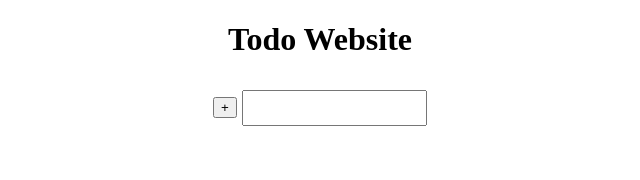
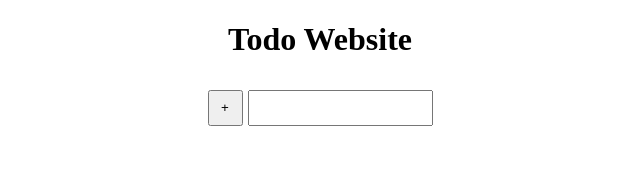
Before and after one commit to JanPoonthong/todo_website, a React (Vite) app: page / in a window 1280 px wide. Shown: the top 180 px of the page, without its empty margins (320-960 px from the left). Built offline with nearby package versions, Linux system fonts and the light colour scheme.

Commit message:
fix: button height to be same as input field

```diff
--- a/package.json
+++ b/package.json
@@ -8,7 +8,7 @@
     "build": "vite build",
     "lint": "eslint src --ext js,jsx --report-unused-disable-directives --max-warnings 0",
     "preview": "vite preview",
-    "deploy": "git subtree push --prefix dist origin gh-pages"
+    "deploy": "yarn run build && git add dist -f && git commit -m 'build: production' && git subtree push --prefix dist origin gh-pages"
   },
   "dependencies": {
     "react": "^18.2.0",
--- a/src/App.css
+++ b/src/App.css
@@ -1,5 +1,5 @@
 h1 {
-    text-align: center;
+  text-align: center;
 }
 .input-field {
   height: 30px;
@@ -12,6 +12,7 @@ h1 {
 .add-button {
   margin-right: 5px;
   height: 100%;
+  width: 35px;
 }
 
 .container {
@@ -23,7 +24,8 @@ h1 {
 }
 
 .user-input {
-  text-align: center;
+  display: flex;
+  justify-content: center;
   /* background-color: blue; */
 }
 
--- a/src/App.jsx
+++ b/src/App.jsx
@@ -10,6 +10,7 @@ function App() {
     const formData = new FormData(event.target);
     const formJson = Object.fromEntries(formData.entries());
     setTasks([...tasks, formJson.userInput]);
+    event.target.reset();
   }
 
   return (
```
